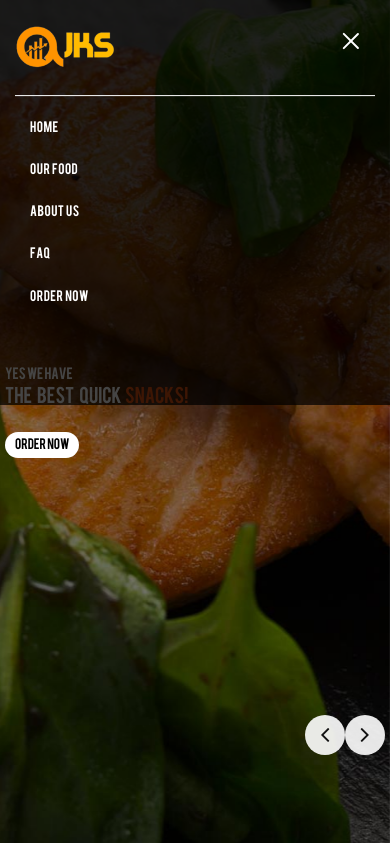
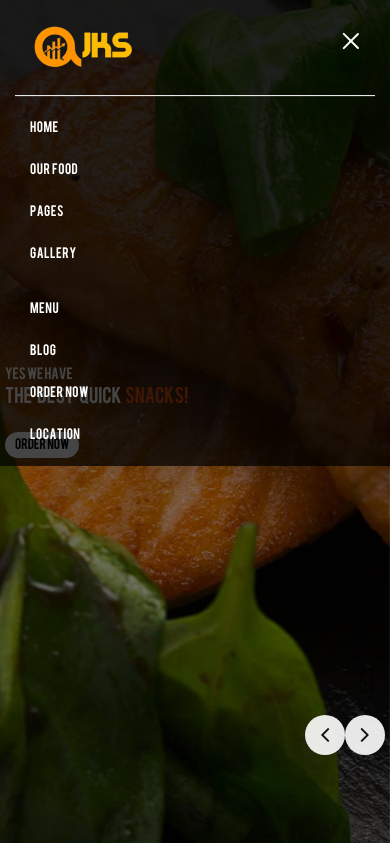
Before and after one commit to CrikeyMikey0/projectbca, a PHP site: page /index.php in a window 390 px wide, after a click that opens the changed part. Shown: the top 843 px of the page. Run offline with PHP 8.4, Linux system fonts and the light colour scheme; some web fonts are replaced.

Commit message:
fixed dual home screen glitch

```diff
--- a/structure/header.php
+++ b/structure/header.php
@@ -18,7 +18,77 @@
         </div>
     </div>
 
-    <!--Header-->
+<header id="main-navigation">
+  <div id="navigation" data-spy="affix" data-offset-top="20">
+    <div class="container">
+      <div class="row">
+      <div class="col-md-12">
+        <nav class="navbar navbar-default">
+          <div class="navbar-header">
+            <button type="button" class="navbar-toggle collapsed" data-toggle="collapse" data-target="#fixed-collapse-navbar" aria-expanded="false">
+            <span class="icon-bar top-bar"></span> <span class="icon-bar middle-bar"></span> <span class="icon-bar bottom-bar"></span>
+            </button>
+            <a class="navbar-brand logo-center" href="index.php"><img src="images/logo.png" alt="logo" class="img-responsive"></a>
+         </div>
+
+            <div id="fixed-collapse-navbar" class="navbar-collapse collapse">
+
+              <div class="navbar-left-1">
+              <ul class="nav navbar-nav  navbar-left">
+              <li><a href="index.php">Home</a></li>
+               <!-- <li class="dropdown active">
+                   <a href="#" class="dropdown-toggle" data-toggle="dropdown">Home</a>
+                   <ul class="dropdown-menu">
+                    <li><a href="index.php">Home V1</a></li>
+                    <li><a href="index2.php">Home V2</a></li>
+                  </ul>
+                </li> -->
+                <li><a href="food.php">Our Food</a></li>
+                <li class="dropdown">
+                  <a data-toggle="dropdown" href="#" class="dropdown-toggle">pages</a>
+                  <ul class="dropdown-menu">
+                    <li><a href="about.php">About Us</a></li>
+
+                    <li><a href="blog-detail.php">Blog Detail</a></li>
+                    <li><a href="faq.php">FAQ</a></li>
+                  </ul>
+                 </li>
+                  <li class="dropdown">
+                  <a data-toggle="dropdown" href="#" class="dropdown-toggle">gallery</a>
+                  <ul class="dropdown-menu">
+                    <li><a href="gallery.php">Gallery Three</a></li>
+                    <li><a href="gallery4c.php">Gallery Four column</a></li>
+                    <li><a href="gallery2c.php">Gallery Two column</a></li>
+                  </ul>
+                </li>
+                </ul>
+                </div>
+                <div class="navbar-right-1">
+                <ul class="nav navbar-nav  navbar-right">
+                <li><a href="menu.php">Menu</a></li>
+                <li><a href="blog.php">blog</a></li>
+                <li><a href="order.php">Order Now</a></li>
+                <li class="dropdown">
+                  <a data-toggle="dropdown" href="#" class="dropdown-toggle">Location</a>
+                  <ul class="dropdown-menu">
+                    <li><a href="location.php">Location V1</a></li>
+                    <li><a href="location2.php">Location V2</a></li>
+                  </ul>
+                </li>
+              </ul>
+              </div>
+            </div>
+         </nav>
+         </div>
+       </div>
+     </div>
+  </div>
+</header>
+
+
+
+
+    <!--Header optional header
     <header id="main-navigation">
         <div id="navigation" data-spy="affix" data-offset-top="20">
             <div class="container">
@@ -54,3 +124,4 @@
             </div>
         </div>
     </header>
+Header-->
```
